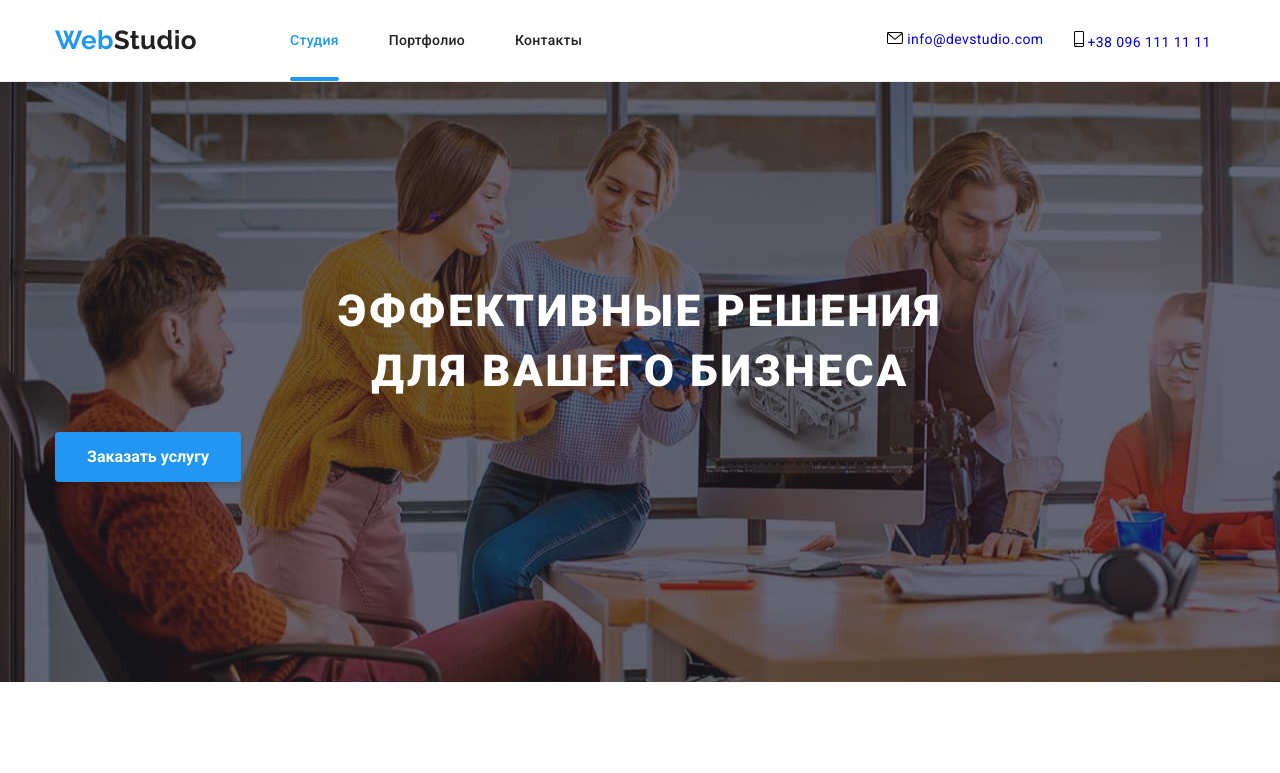
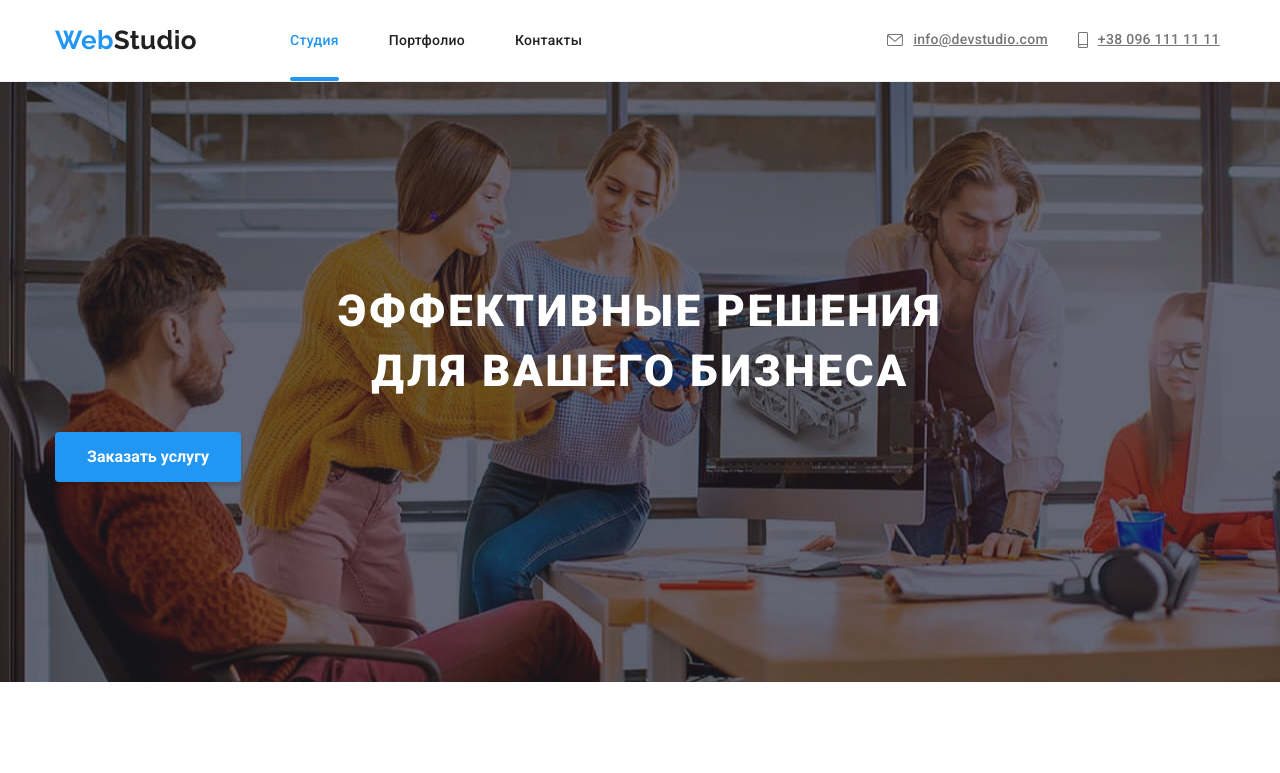
Before and after one commit to GeoBun/goit-markup-hw-07, a plain HTML site: page index.html in a window 1280 px wide. Shown: the top 773 px of the page. Drawn offline with nearby package versions, Linux system fonts and the light colour scheme; files that its build step writes are made by us from their sources; files whose address does not match are found by name.

Commit message:
exam attempt one

```diff
--- a/index.html
+++ b/index.html
@@ -27,7 +27,7 @@
                     </ul>
                     <ul class="site-nav address list">
                         <li class="link">
-                            <a href="mailto:info@devstudio.com" class="list contacts" >
+                            <a href="mailto:info@devstudio.com" class="contacts" >
                                 <svg class="icon-mail" width="16" height="12" >
                                     <use  href="./images/symbol-defs.svg#icon-envelope" ></use>
                                 </svg>
@@ -35,7 +35,7 @@
                             </a>
                         </li>
                         <li class="link">
-                            <a href="tel:+380961111111" class="list contacts">
+                            <a href="tel:+380961111111" class="contacts">
                                 <svg class="icon-mail" width="10px" height="16px">
                                     <use  href="./images/symbol-defs.svg#icon-smartphone"></use>
                                 </svg>
--- a/sass/main.scss
+++ b/sass/main.scss
@@ -1,6 +1,7 @@
 @import "./base/variables";
 @import "./components/heder";
 @import "./components/logo";
+@import "./components/contacts-head";
 @import "./components/hiro";
 @import "./components/features";
 @import "./components/what-we-do";
```
Also changed, not shown: css/main.css, css/main.min.css, 2 other files.
